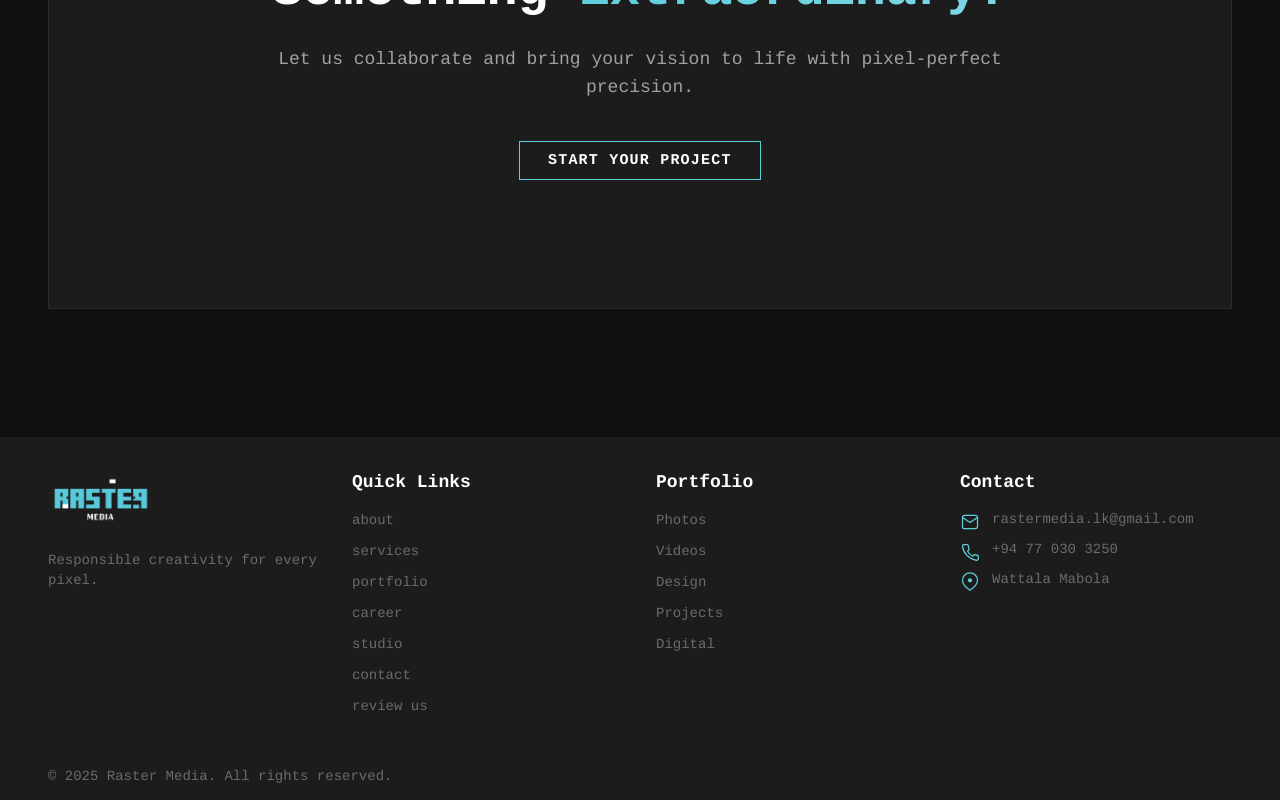
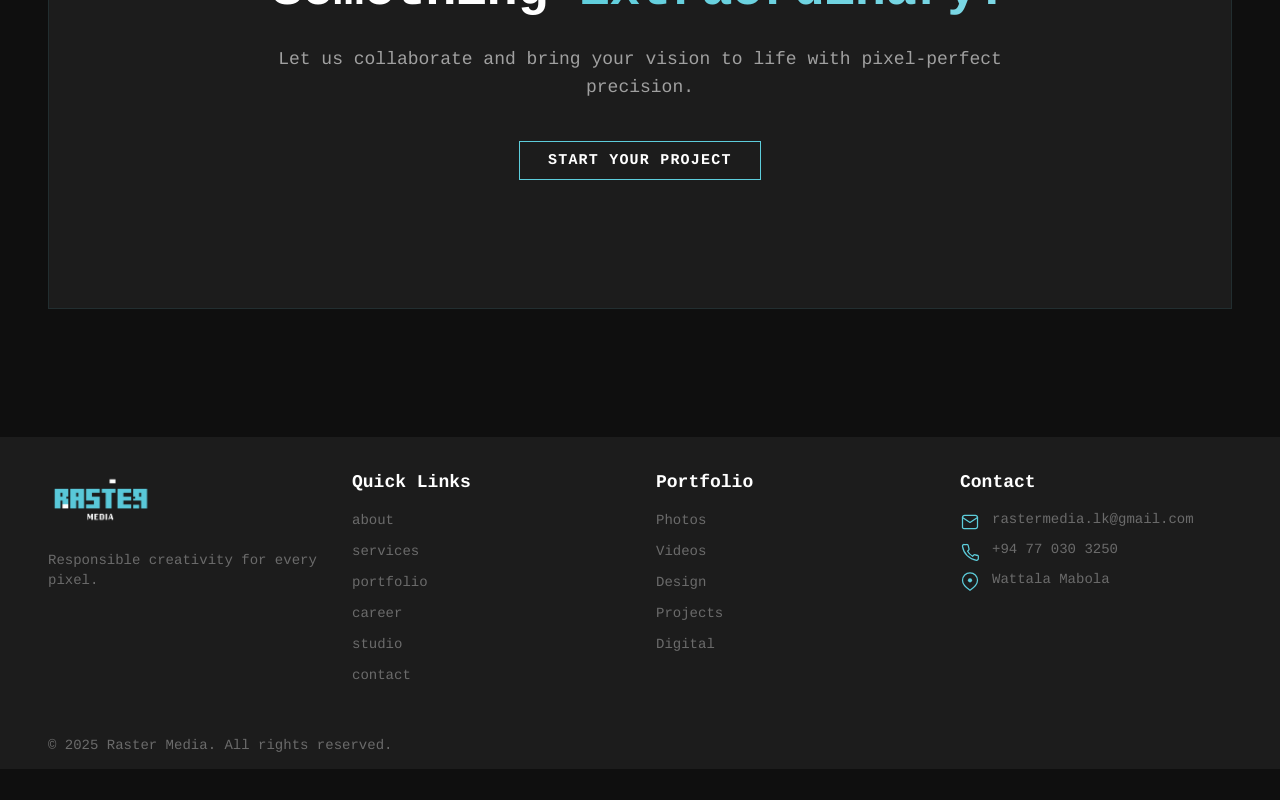
Before and after one commit to Nethmihimasha/rastermedia-lk, a Next.js app: page / in a window 1280 px wide. Shown: the part 4667-5467 px from the top of the page. After the commit the page ends 5436 px from the top, so only its background shows below. Built offline with nearby package versions, Linux system fonts and the light colour scheme; a web font is replaced by a local one.

Commit message:
removed review us

```diff
--- a/app/components/Footer.js
+++ b/app/components/Footer.js
@@ -31,7 +31,6 @@ export default function Footer() {
                 <li><Link href="/career" style={styles.footerLink} className="footer-link">career</Link></li>
                 <li><Link href="/studio" style={styles.footerLink} className="footer-link">studio</Link></li>
                 <li><Link href="/contact" style={styles.footerLink} className="footer-link">contact</Link></li>
-                <li><Link href="/review" style={styles.footerLink} className="footer-link">review us</Link></li>
               </ul>
             </nav>
           </div>
```
